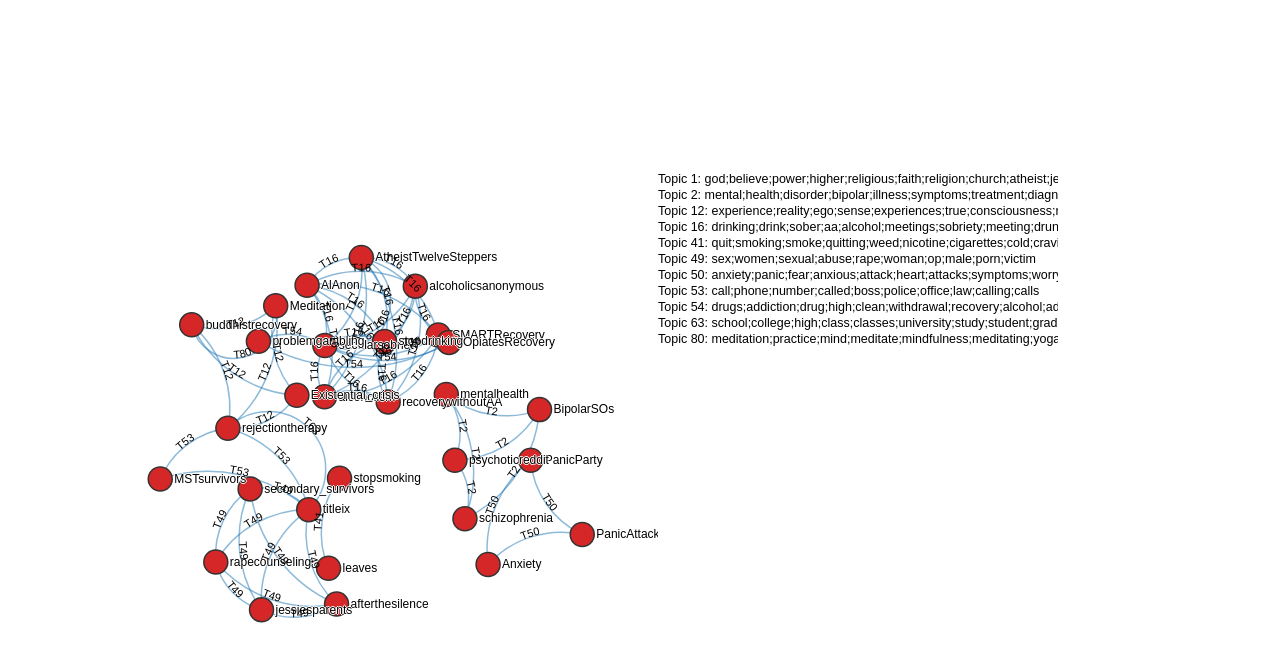
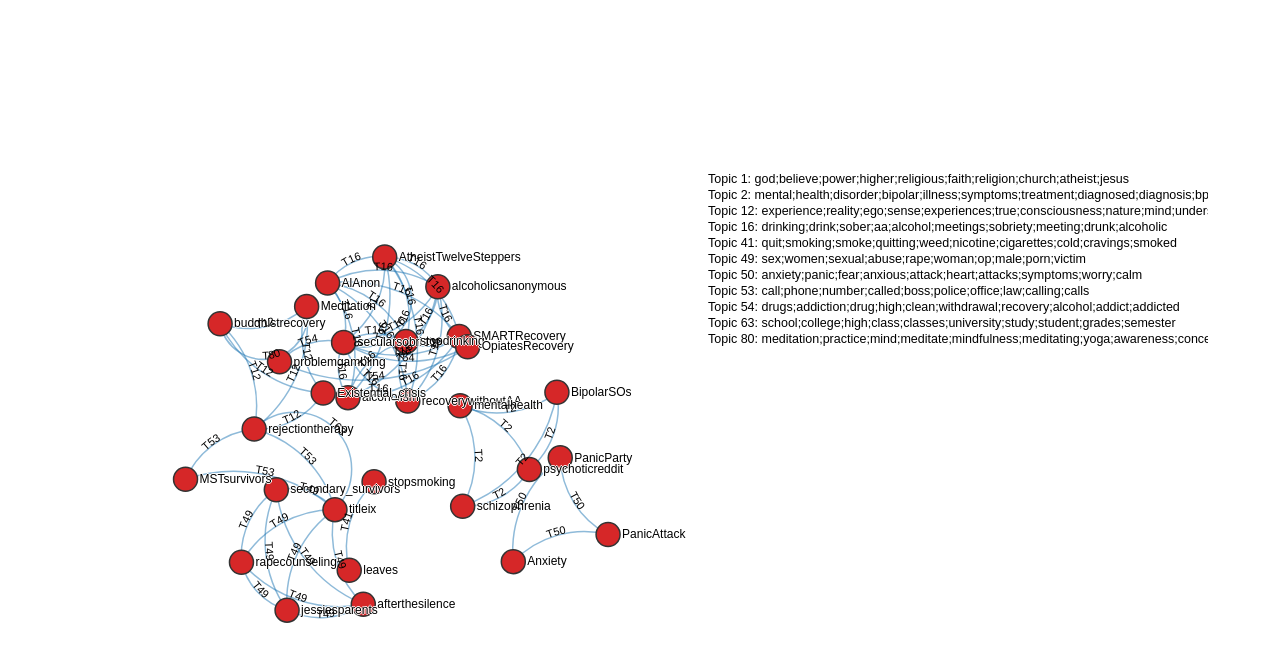
Before and after one commit to geebioso/Subreddit-Topic-Visualization, a plain HTML site: page index.html in a window 1280 px wide. Shown: the part 61-722 px from the top of the page. Drawn offline with nearby package versions, Linux system fonts and the light colour scheme; animation ran at ten frames a second.

Commit message:
changing width

```diff
--- a/index.html
+++ b/index.html
@@ -87,9 +87,9 @@ function pairwise(list) {
 
 
 
-var width = 650,
+var width = 700,
     height = 800,
-    width2 = 400,
+    width2 =500,
     height2 = 800;
 
 var force = d3.layout.force()
```
